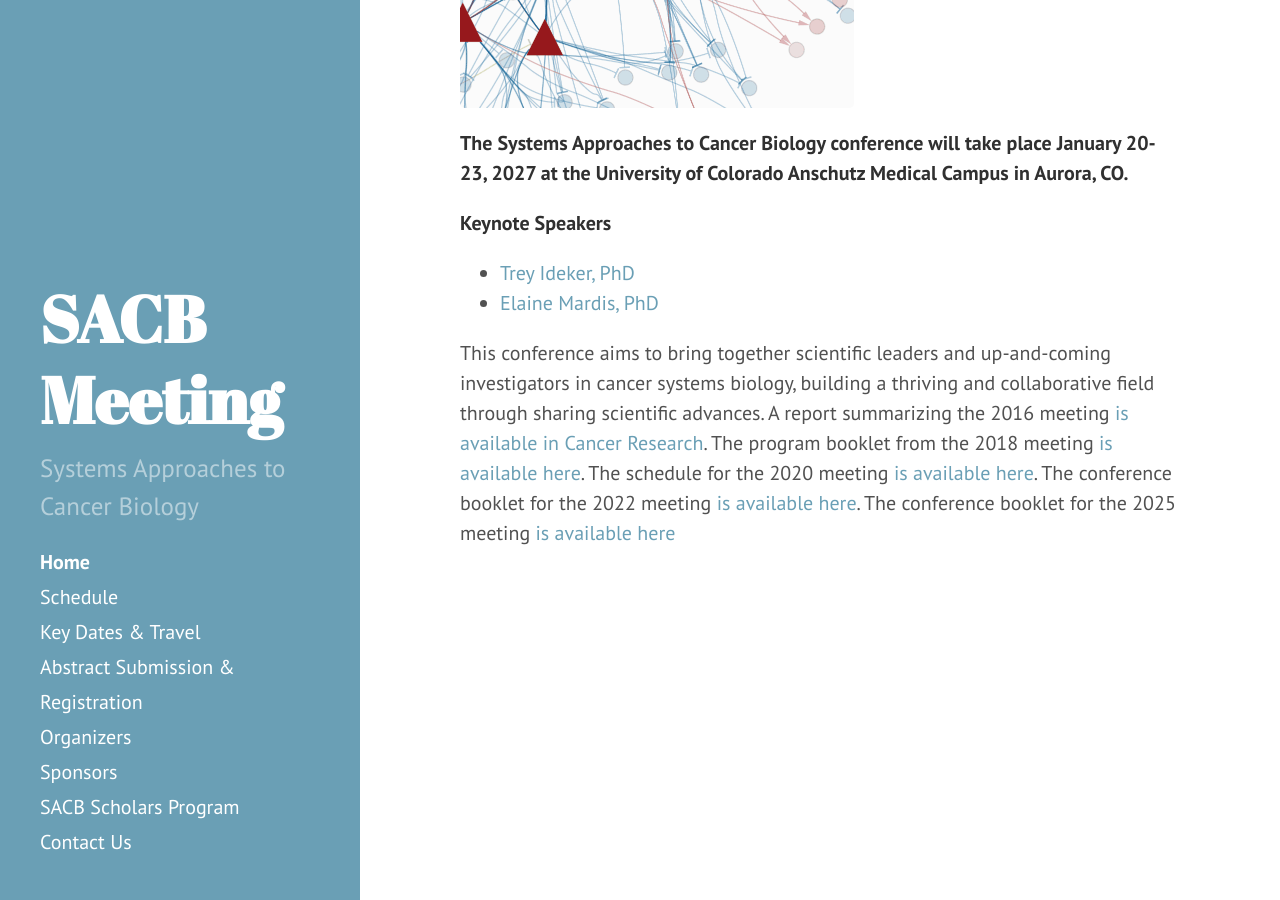
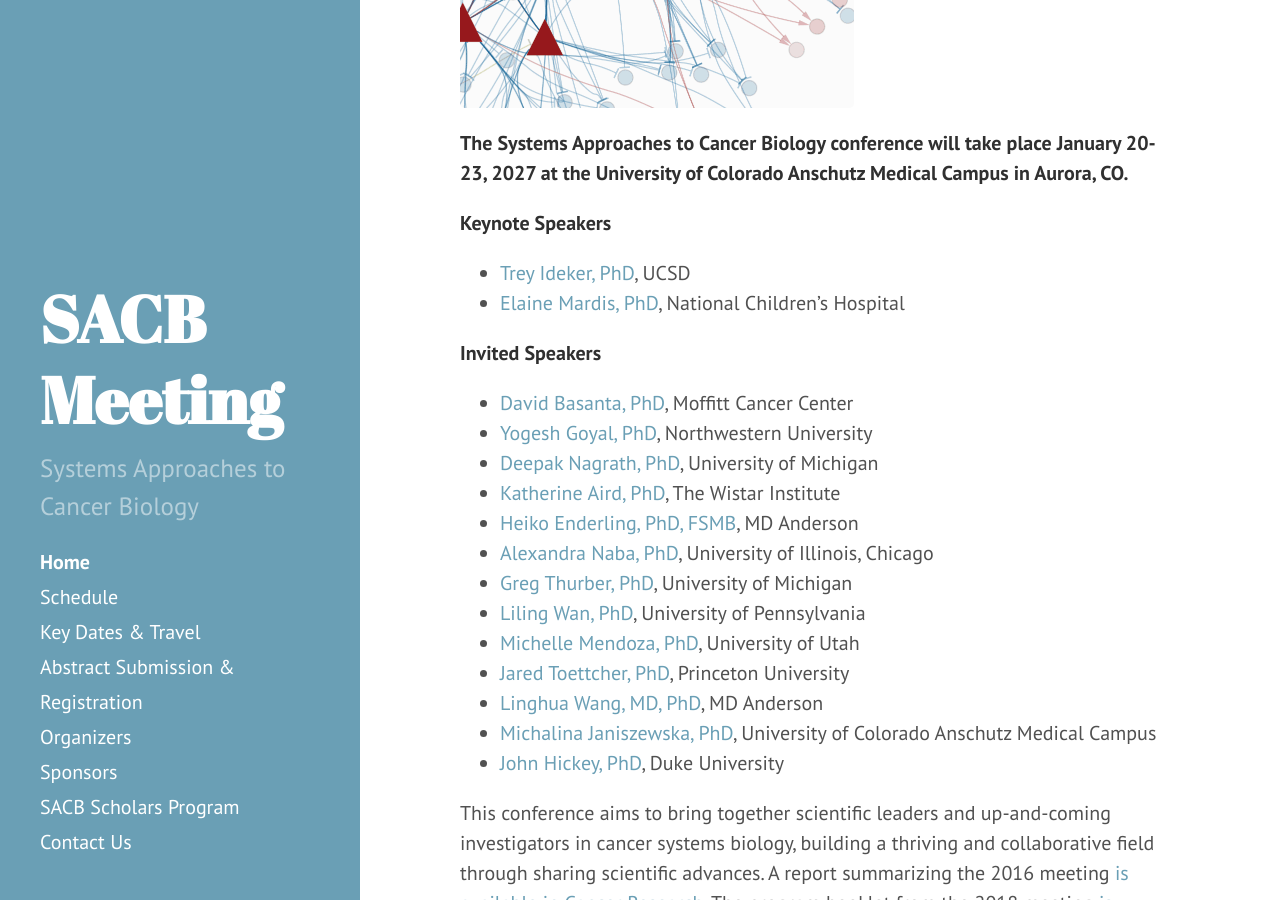
Before and after one commit to AECCSB/sacb-meeting, a Jekyll site: the page built from index.md, in a window 1280 px wide and 900 px high, scrolled down 426 px. Built offline with Jekyll 4.4.1, drawn with Linux system fonts in a browser that asks for light colours.

Commit message:
Update index.md

```diff
--- a/index.md
+++ b/index.md
@@ -9,8 +9,22 @@
 **The Systems Approaches to Cancer Biology conference will take place January 20-23, 2027 at the University of Colorado Anschutz Medical Campus in Aurora, CO.**
 
 **Keynote Speakers**
-- [Trey Ideker, PhD](https://idekerlab.ucsd.edu/trey-ideker/)
-- [Elaine Mardis, PhD](https://www.nationwidechildrens.org/find-a-doctor/profiles/elaine-r-mardis)
+- [Trey Ideker, PhD](https://idekerlab.ucsd.edu/trey-ideker/), UCSD
+- [Elaine Mardis, PhD](https://www.nationwidechildrens.org/find-a-doctor/profiles/elaine-r-mardis), National Children's Hospital
 
+**Invited Speakers**
+- [David Basanta, PhD](https://lab.moffitt.org/cancerevo/), Moffitt Cancer Center
+- [Yogesh Goyal, PhD](https://www.feinberg.northwestern.edu/faculty-profiles/az/profile.html?xid=51952), Northwestern University
+- [Deepak Nagrath, PhD](https://nagrath.bme.umich.edu/), University of Michigan
+- [Katherine Aird, PhD](https://www.wistar.org/our-scientists/katherine-aird/), The Wistar Institute
+- [Heiko Enderling, PhD, FSMB](https://faculty.mdanderson.org/profiles/heiko_enderling.html), MD Anderson
+- [Alexandra Naba, PhD](https://naba.lab.uic.edu/), University of Illinois, Chicago
+- [Greg Thurber, PhD](https://thurberlab.engin.umich.edu/), University of Michigan
+- [Liling Wan, PhD](https://www.lilingwanlab.com/), University of Pennsylvania
+- [Michelle Mendoza, PhD](https://uofuhealth.utah.edu/huntsman/labs/mendoza), University of Utah
+- [Jared Toettcher, PhD](https://toettcherlab.scholar.princeton.edu/), Princeton University
+- [Linghua Wang, MD, PhD](https://www.mdanderson.org/research/departments-labs-institutes/labs/linghua-wang-laboratory.html), MD Anderson
+- [Michalina Janiszewska, PhD](https://scholar.google.com/citations?user=Gv_CriYAAAAJ&hl=en), University of Colorado Anschutz Medical Campus
+- [John Hickey, PhD](https://sites.google.com/view/john-w-hickey/), Duke University
 
 This conference aims to bring together scientific leaders and up-and-coming investigators in cancer systems biology, building a thriving and collaborative field through sharing scientific advances. A report summarizing the 2016 meeting [is available in Cancer Research](http://cancerres.aacrjournals.org/content/76/23/6774). The program booklet from the 2018 meeting [is available here](/public/sacb%202018%20online%20booklet%20final.pdf). The schedule for the 2020 meeting [is available here](https://sacbmeeting.org/2020/schedule). The conference booklet for the 2022 meeting [is available here](/public/SACB_2022_booklet_FINAL.pdf). The conference booklet for the 2025 meeting [is available here](/public/SACB_2025_booklet.pdf)
```
